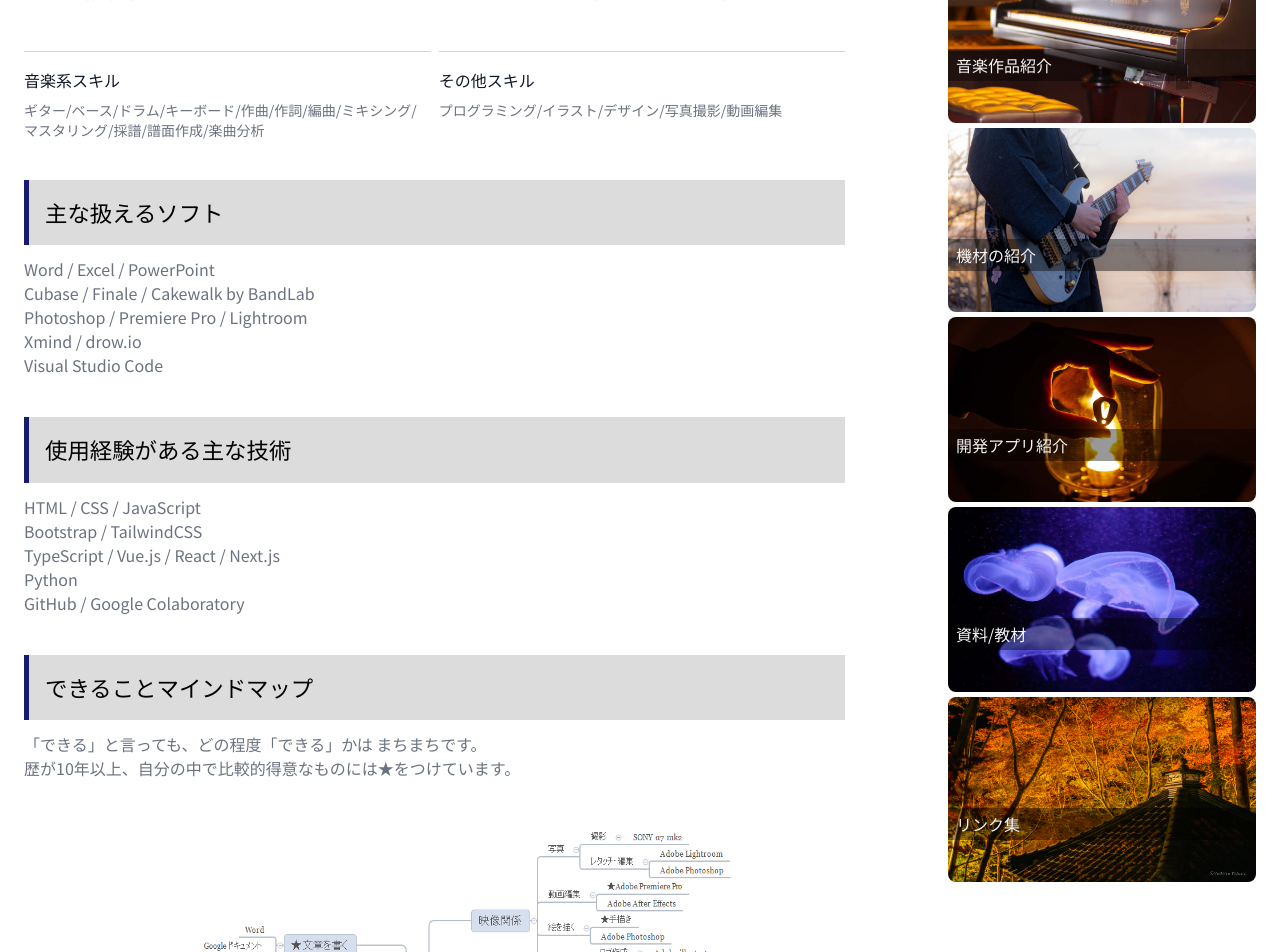
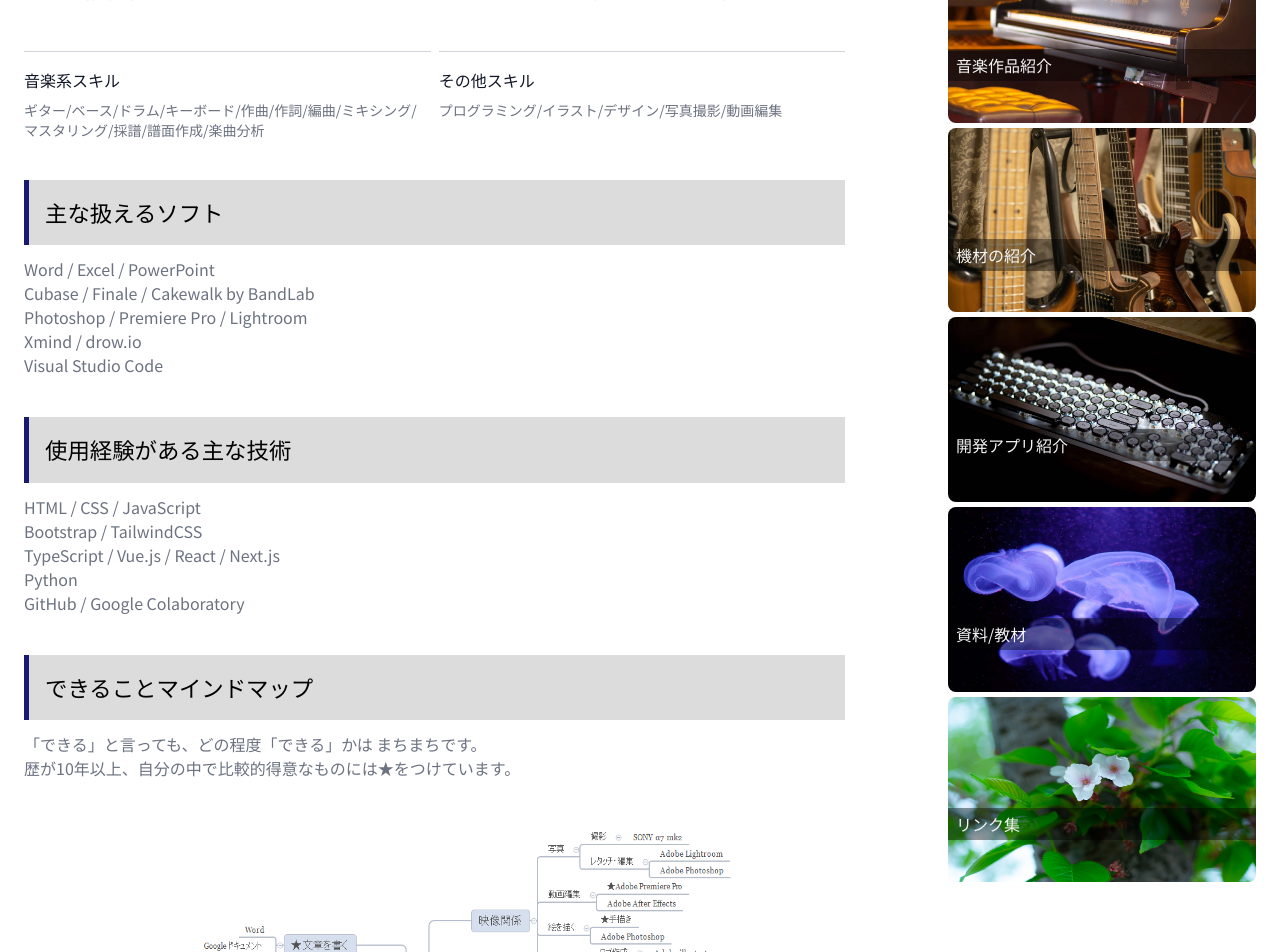
Before and after one commit to Yoshito924/my-portfolio, a Next.js app: page / in a window 1280 px wide. Shown: the part 340-1292 px from the top of the page. Built offline with nearby package versions, Linux system fonts and the light colour scheme.

Commit message:
写真の差し替え

```diff
--- a/pages/components/rightColumn.tsx
+++ b/pages/components/rightColumn.tsx
@@ -46,8 +46,8 @@ class RightColumn extends React.Component {
                     <div className={styles.imageText}>
                         <div className={styles.backgroundImage}>
                             <Image
-                                src="/DSC05267-3.jpg"
-                                alt="ギターを演奏している写真"
+                                src="/DSC04186-2.jpg"
+                                alt="ギターやベースの写真"
                                 className="bg-gray-100 rounded-lg"
                                 width={1000}
                                 height={600}
@@ -63,7 +63,7 @@ class RightColumn extends React.Component {
                     <div className={styles.imageText}>
                         <div className={styles.backgroundImage}>
                             <Image
-                                src="/DSC00560.jpg"
+                                src="/DSC00240_1.jpg"
                                 alt="ランタンの写真"
                                 className="bg-gray-100 rounded-lg"
                                 width={1000}
@@ -97,8 +97,8 @@ class RightColumn extends React.Component {
                     <div className={styles.imageText}>
                         <div className={styles.backgroundImage}>
                             <Image
-                                src="/DSC05554.jpg"
-                                alt="紅葉の写真"
+                                src="/DSC04275.jpg"
+                                alt="葉桜の写真"
                                 className="bg-gray-100 rounded-lg"
                                 width={1000}
                                 height={600}
```
Also changed, not shown: public/DSC00240_1.jpg (added), public/DSC05742.jpg (added).
